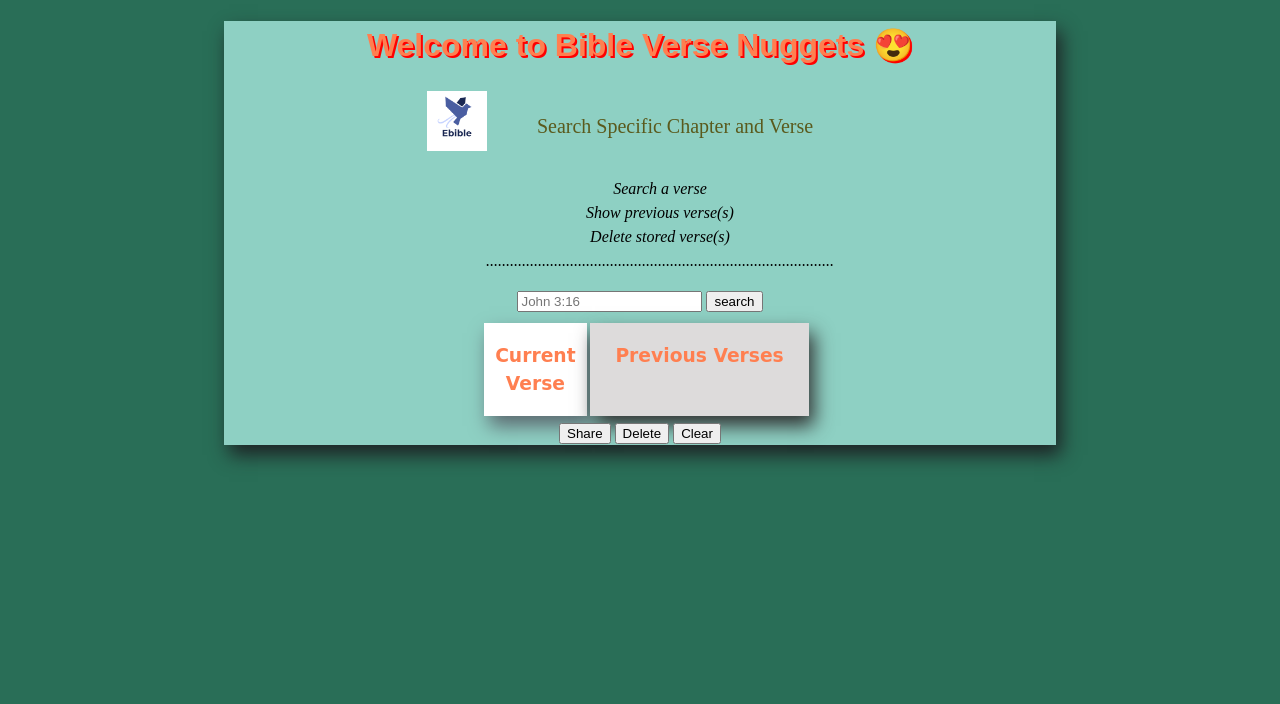
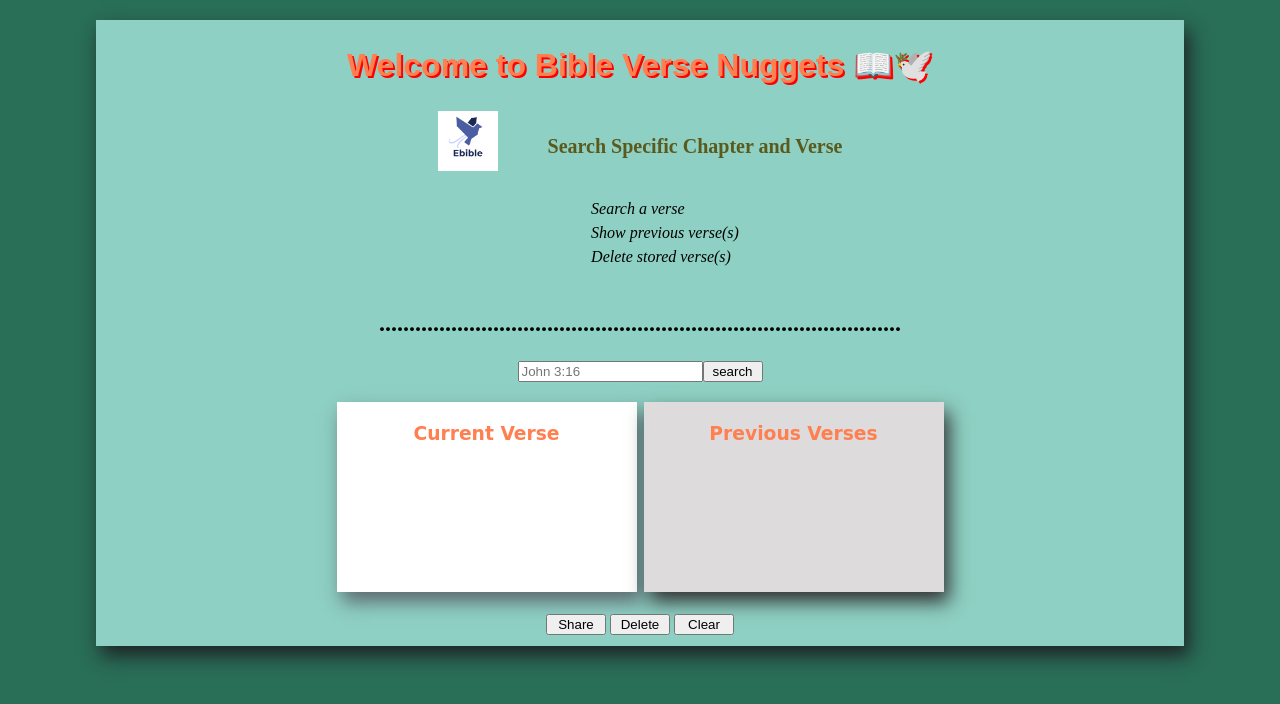
Before and after one commit to Gitog/bibleNuggets, a plain HTML site: page index.html in a window 1280 px wide. Drawn offline with Linux system fonts and the light colour scheme.

Commit message:
Cleaned up CSS

```diff
--- a/css/nugget.css
+++ b/css/nugget.css
@@ -1,5 +1,5 @@
 /* styling body */
-body{
+body {
     background-color: rgb(41, 110, 87);
     font-size: 1rem;
     line-height: 1.5;
@@ -9,80 +9,96 @@ body{
     margin: 0;
     min-height: 50%;
 }
+
 /* styling the genral div */
-#Verse-body{
+#Verse-body {
     background-color: rgb(142, 208, 195);
     box-shadow: 5px 10px 18px #1e2325;
-    width: 65%;
+    display: flex;
+    flex-direction: column;
+    width: 85%;
     margin: 20px auto;
-    text-align: center;
+    align-items: center;
 }
 
-#cover{
-    display: inline-flex;
-    margin-left: 10px;
-    margin-top:10px;
+h1 {
+    color: coral;
+    font-family: "Gill Sans Extrabold", sans-serif;
+    text-shadow: 2px 2px #ff0000;
+
 }
 
-/* Styling display results div */
-#display-result{
-background-color:white;
-box-shadow: 5px 10px 18px #5c6970;
-align-items: center;
-padding: 1px auto;
-min-width: 32%;
+.header {
+    display: flex;
+    flex-direction: row;
 }
 
-#previous-result{
-    background-color: rgb(221, 219, 219);
-    box-shadow: 5px 10px 18px #313232;
-    min-width: 68%;
-    margin-left: 3px;
-    margin-right: 5px;
-}
-
-#shareDiv{
-    margin-top: 5px;
-}
-
-.header{
-    display: inline-flex;
-    margin-right: 40px;
-}
-
-
-.logo{
+.logo {
     width: 60px;
     height: 60px;
     margin-right: 50px;
 
-    }
-
-h1{
-   color: coral;
-   font-family: "Gill Sans Extrabold", sans-serif;
-   text-shadow: 2px 2px #ff0000;
-
 }
 
-h3{
-    color: coral;
-    font-family: cursive;
+.guide {
+    margin-left: 10px;
 }
-p{
-    color: rgb(90, 90, 29);
-    font-size: 20px;
-}
-.guide{
+
+.guide-list {
     list-style: none;
     font-style: italic;
 }
 
-#user-input{
-    font-size: 16px;
-    font-family: Lucida Console;
+p {
+    color: rgb(90, 90, 29);
+    font-size: 20px;
+    font-weight: bold;
 }
 
-.shareButton{
-   margin-left: 0px;
+.search-div {
+    display: flex;
+    flex-direction: row;
+    margin-bottom: 10px;
 }
+
+
+#cover {
+    display:flex;
+    flex-direction: row;
+    padding: 10px;
+}
+
+/* Styling display results div */
+.current-verse {
+    background-color: white;
+    box-shadow: 5px 10px 18px #5c6970;
+    min-height: 190px;
+    min-width: 300px;
+    margin-right: 7px;
+}
+
+.previous-verses {
+    background-color: rgb(221, 219, 219);
+    box-shadow: 5px 10px 18px #313232;
+    min-height: 190px;
+    min-width: 300px;
+}
+
+h3 {
+    color: coral;
+    font-family: cursive;
+    text-align: center;
+}
+
+.optionsDiv{
+    padding: 10px;
+}
+
+button{
+    width: 60px;
+}
+button:hover{
+    background-color: #000;
+    color: #fff;
+
+}
--- a/index.html
+++ b/index.html
@@ -19,41 +19,44 @@
     <!-- using a div to create & style contents -->
     <div id="Verse-body">
         <!-- h1 tag has the largest font size -->
-        <h1>Welcome to Bible Verse Nuggets &#128525;</h1>
+        <h1>Welcome to Bible Verse Nuggets 📖🕊️</h1>
+        <!--header for logo-->
         <div class="header">
             <!-- paragraph tag -->
             <img src="icon/logo.png" class="logo">
             <P>Search Specific Chapter and Verse</P>
         </div>
 
-        <!-- using an ordered list to list some functions -->
-        <ul class='guide'>
+        <!--div for snippet guide-->
+        <div class="guide">
+            <!-- using an ordered list to list guide points-->
+            <ul class='guide-list'>
                 <li>Search a verse</li>
                 <li>Show previous verse(s)</li>
                 <li>Delete stored verse(s)</li>
-            <li>.......................................................................................</li>
             </ul>
-
+        </div>
+        <h2>.......................................................................................</h2>
         <!-- A separate div which captures user request -->
-        <div class="bible-api">
+        <div class="search-div">
             <input type="text" placeholder="John 3:16" id="input">
             <button type="button" id='searchButton'>search</button>
         </div>
 
         <div id="cover">
             <!-- a div to display search result -->
-        <div id="display-result">
+            <div class="current-verse">
                 <h3>Current Verse</h3>
 
             </div>
             <!-- a div to display Previous search result -->
-        <div id ="previous-result">
+            <div class="previous-verses">
                 <h3>Previous Verses</h3>
             </div>
 
         </div>
         <!-- USer buttons to share , delete & Clear -->
-        <div id="shareDiv">
+        <div class="optionsDiv">
             <button type="button" class='shareButton'>Share</button>
             <button type="button" class='deleteButton'>Delete</button>
             <button type="button" class='clearButton'>Clear</button>
--- a/js/nugget.js
+++ b/js/nugget.js
@@ -1,11 +1,12 @@
 // Testing js connection
 console.log("Connected....");
+//DOM manipulation
 //selecting html elements
 const searchBar = document.getElementById('input');
 const searchButton = document.getElementById('searchButton');
 const coverDiv =document.getElementById('cover');
-const displayResult =document.getElementById('display-result');
-const previousResults =document.getElementById('previous-result');
+const displayResult =document.querySelector('.current-verse');
+const previousResults =document.querySelector('.previous-verses');
 
 
 //Log elements we have selected to confirm they are working
@@ -25,8 +26,8 @@ searchButton.addEventListener('click', (e) => {
 
 });
 
-function getVerse() {
-    fetch(`https://bible-api.com/${searchBar.value}`)
+async function getVerse() {
+    await fetch(`https://bible-api.com/${searchBar.value}`)
         .then(bibleObj => bibleObj.json())
         .then(versesArr => localStorage.setItem("myVerses",JSON.stringify(versesArr)))
 };
@@ -46,7 +47,7 @@ function renderCurrentVerse() {
     <li>${currentVerse.text}</li>
     `
     //console.log(eachVerse);
-    displayResult.appendChild(eachVerse);
+    displayResult.append(eachVerse);
 
   };
 
```
Lines whose indentation alone changed are shown as unchanged.
